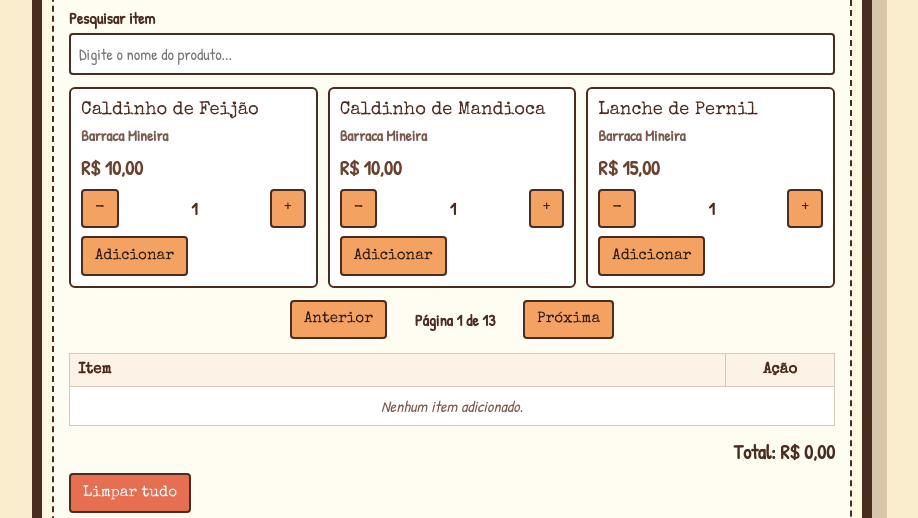
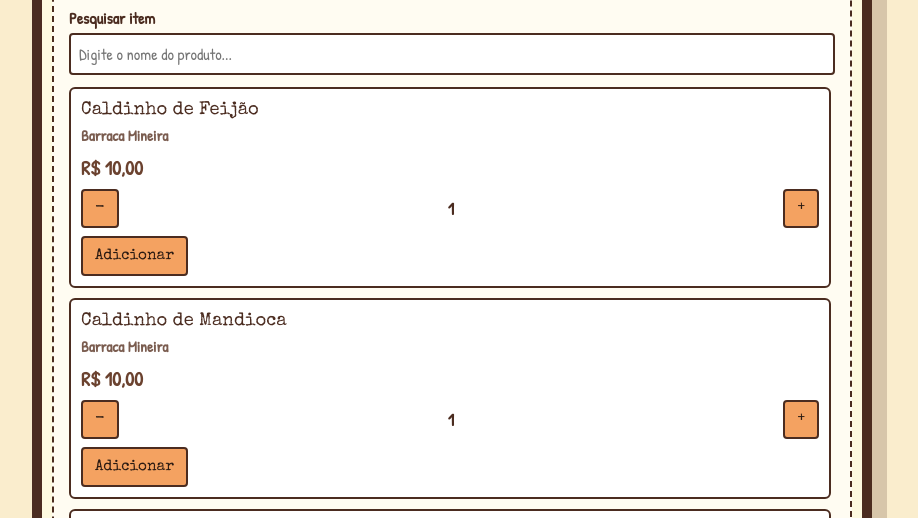
Before and after one commit to guilhermegriloamorim/saorafaelmooca, a plain HTML site: page index.html in a window 1280 px wide. Shown: the part 656-1174 px from the top of the page, without its empty margins (188-1106 px from the left). Drawn offline with nearby package versions, Linux system fonts and the light colour scheme.

Commit message:
fix: substituir paginação por rolagem infinita na exibição de produtos

```diff
--- a/index.html
+++ b/index.html
@@ -173,9 +173,16 @@
 
         .products-grid {
             display: grid;
-            grid-template-columns: repeat(auto-fit, minmax(210px, 1fr));
+            grid-template-columns: 1fr;
             gap: 10px;
+            margin: 0;
+        }
+
+        .products-scroll-box {
             margin: 12px 0;
+            max-height: 560px;
+            overflow-y: auto;
+            padding-right: 4px;
         }
 
         .search-wrap {
@@ -208,21 +215,6 @@
 
         .search-empty.active {
             display: block;
-        }
-
-        .products-pagination {
-            display: flex;
-            align-items: center;
-            justify-content: center;
-            gap: 8px;
-            margin: 10px 0 4px;
-            flex-wrap: wrap;
-        }
-
-        .products-pagination-info {
-            min-width: 120px;
-            text-align: center;
-            font-weight: bold;
         }
 
         .product-card {
@@ -651,6 +643,10 @@
 
             .product-name {
                 font-size: 1.25rem;
+            }
+
+            .products-scroll-box {
+                max-height: 500px;
             }
 
             .product-price {
@@ -793,11 +789,8 @@
                     <input id="buscaProduto" type="text" placeholder="Digite o nome do produto..." autocomplete="off">
                 </div>
 
-                <div id="produtosGrid" class="products-grid" aria-label="Lista de produtos"></div>
-                <div id="paginacaoProdutos" class="products-pagination" aria-label="Paginação dos produtos">
-                    <button id="paginaAnterior" class="btn btn-mini" type="button" aria-label="Página anterior">Anterior</button>
-                    <span id="paginaAtualInfo" class="products-pagination-info">Página 1 de 1</span>
-                    <button id="proximaPagina" class="btn btn-mini" type="button" aria-label="Próxima página">Próxima</button>
+                <div class="products-scroll-box" aria-label="Lista de produtos com rolagem">
+                    <div id="produtosGrid" class="products-grid" aria-label="Lista de produtos"></div>
                 </div>
                 <p id="semResultadoBusca" class="search-empty">Nenhum produto encontrado para essa pesquisa.</p>
 
@@ -1175,10 +1168,6 @@
         ];
 
         const produtosGrid = document.getElementById('produtosGrid');
-        const paginacaoProdutosEl = document.getElementById('paginacaoProdutos');
-        const paginaAnteriorEl = document.getElementById('paginaAnterior');
-        const proximaPaginaEl = document.getElementById('proximaPagina');
-        const paginaAtualInfoEl = document.getElementById('paginaAtualInfo');
         const buscaProdutoEl = document.getElementById('buscaProduto');
         const semResultadoBuscaEl = document.getElementById('semResultadoBusca');
         const btnLimpar = document.getElementById('btnLimpar');
@@ -1194,8 +1183,6 @@
         const mapModal = document.getElementById('mapModal');
         const btnFecharMapa = document.getElementById('btnFecharMapa');
         const mapModalImage = document.getElementById('mapModalImage');
-        const itensPorPagina = 3;
-        let paginaAtualProdutos = 1;
 
         const itens = [];
         const patrocinadores = [
@@ -1324,46 +1311,19 @@
         function filtrarProdutos() {
             const termoBusca = normalizarTexto(buscaProdutoEl.value.trim());
             const cards = Array.from(produtosGrid.querySelectorAll('.product-card'));
-            const cardsFiltrados = cards.filter((card) => {
+            let totalFiltrados = 0;
+
+            cards.forEach((card) => {
                 const nome = card.getAttribute('data-nome') || '';
-                return termoBusca === '' || nome.includes(termoBusca);
+                const mostrar = termoBusca === '' || nome.includes(termoBusca);
+                card.style.display = mostrar ? '' : 'none';
+
+                if (mostrar) {
+                    totalFiltrados += 1;
+                }
             });
 
-            const totalFiltrados = cardsFiltrados.length;
-            const totalPaginas = Math.max(1, Math.ceil(totalFiltrados / itensPorPagina));
-
-            if (paginaAtualProdutos > totalPaginas) {
-                paginaAtualProdutos = totalPaginas;
-            }
-
-            const inicio = (paginaAtualProdutos - 1) * itensPorPagina;
-            const fim = inicio + itensPorPagina;
-
-            cards.forEach((card) => {
-                card.style.display = 'none';
-            });
-
-            cardsFiltrados.slice(inicio, fim).forEach((card) => {
-                card.style.display = '';
-            });
-
             semResultadoBuscaEl.classList.toggle('active', totalFiltrados === 0);
-
-            if (paginaAtualInfoEl) {
-                paginaAtualInfoEl.textContent = `Página ${paginaAtualProdutos} de ${totalPaginas}`;
-            }
-
-            if (paginaAnteriorEl) {
-                paginaAnteriorEl.disabled = paginaAtualProdutos <= 1 || totalFiltrados === 0;
-            }
-
-            if (proximaPaginaEl) {
-                proximaPaginaEl.disabled = paginaAtualProdutos >= totalPaginas || totalFiltrados === 0;
-            }
-
-            if (paginacaoProdutosEl) {
-                paginacaoProdutosEl.style.display = totalFiltrados > itensPorPagina ? 'flex' : 'none';
-            }
         }
 
         function renderizar() {
@@ -1445,27 +1405,8 @@
         });
 
         buscaProdutoEl.addEventListener('input', () => {
-            paginaAtualProdutos = 1;
             filtrarProdutos();
         });
-
-        if (paginaAnteriorEl) {
-            paginaAnteriorEl.addEventListener('click', () => {
-                if (paginaAtualProdutos <= 1) {
-                    return;
-                }
-
-                paginaAtualProdutos -= 1;
-                filtrarProdutos();
-            });
-        }
-
-        if (proximaPaginaEl) {
-            proximaPaginaEl.addEventListener('click', () => {
-                paginaAtualProdutos += 1;
-                filtrarProdutos();
-            });
-        }
 
         tabButtons.forEach((button) => {
             button.addEventListener('click', () => {
```
